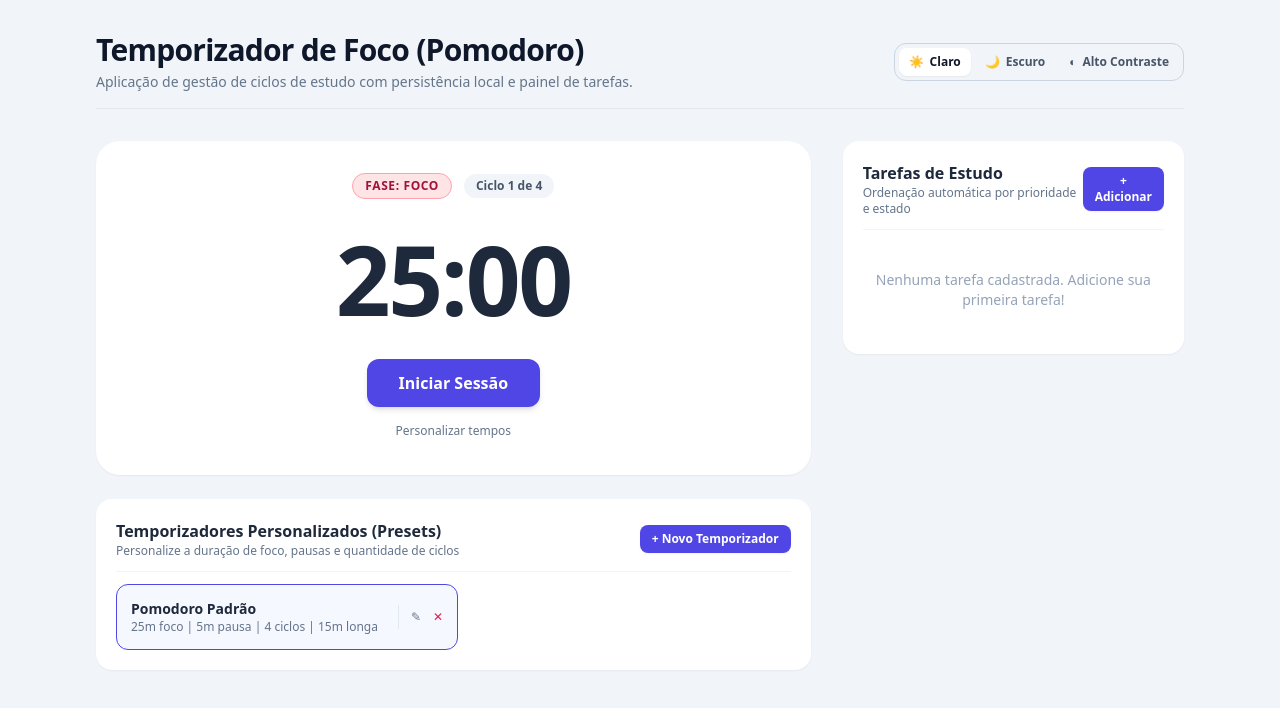
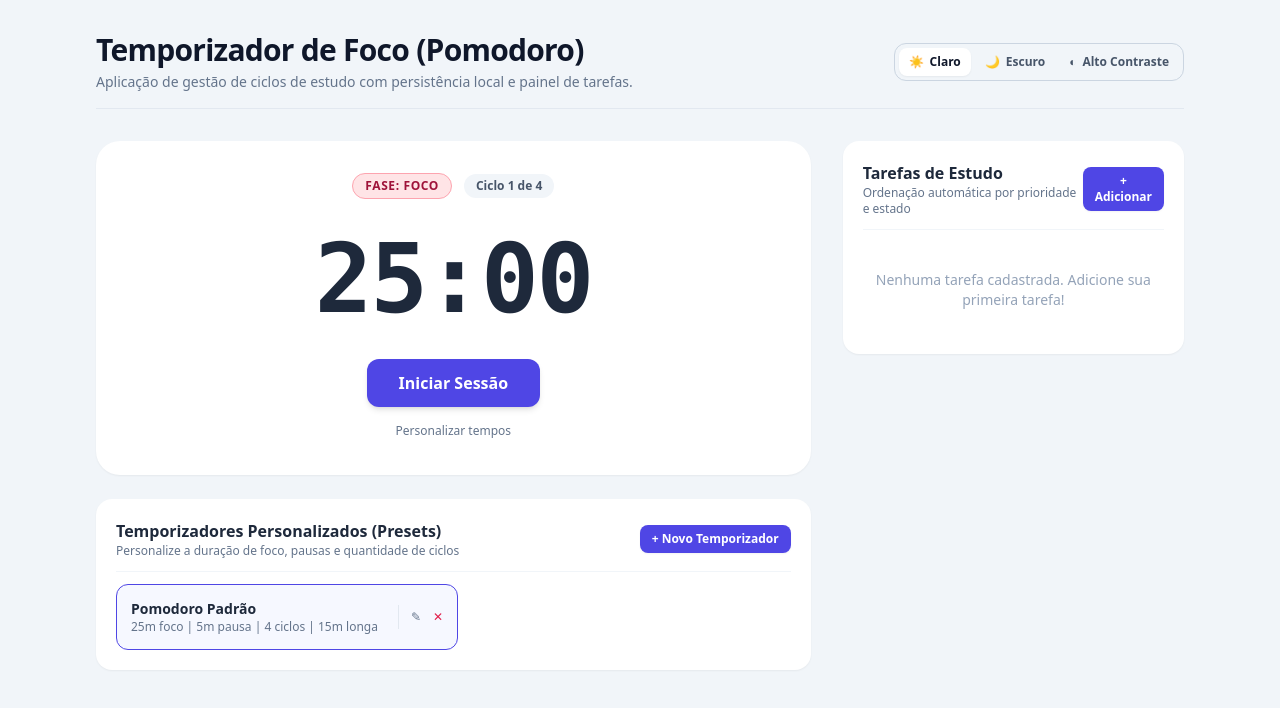
Before and after one commit to Felkng/DevWeb-Pomodoro, a React (Vite) app: page / in a window 1280 px wide. Shown: the top 708 px of the page. Built offline with nearby package versions, Linux system fonts and the light colour scheme.

Commit message:
style(timer): apply monospace font and tabular numerals to prevent layout jitter

```diff
--- a/src/sessao_foco/ui/TemporizadorView.tsx
+++ b/src/sessao_foco/ui/TemporizadorView.tsx
@@ -95,7 +95,7 @@ export const TemporizadorView: React.FC<PropriedadesTemporizadorView> = ({
       <div
         role="timer"
         aria-live="polite"
-        className="my-8 text-7xl font-extrabold tracking-tight text-slate-800 dark:text-slate-100 sm:text-8xl"
+        className="my-8 font-mono tabular-nums text-7xl font-extrabold tracking-tight text-slate-800 dark:text-slate-100 sm:text-8xl"
       >
         {textoFormatado}
       </div>
```
Also changed, not shown: 1 other file (tests, documents, lock files or other folders).
